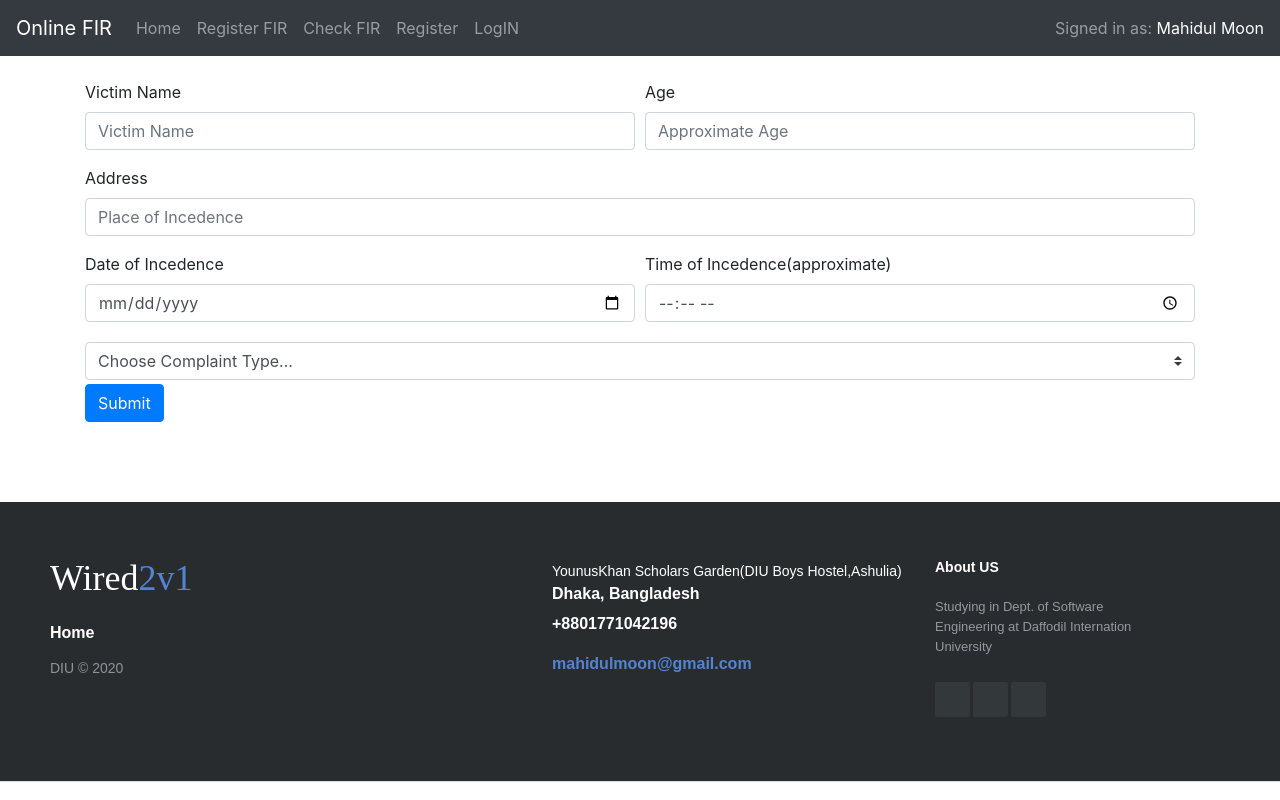
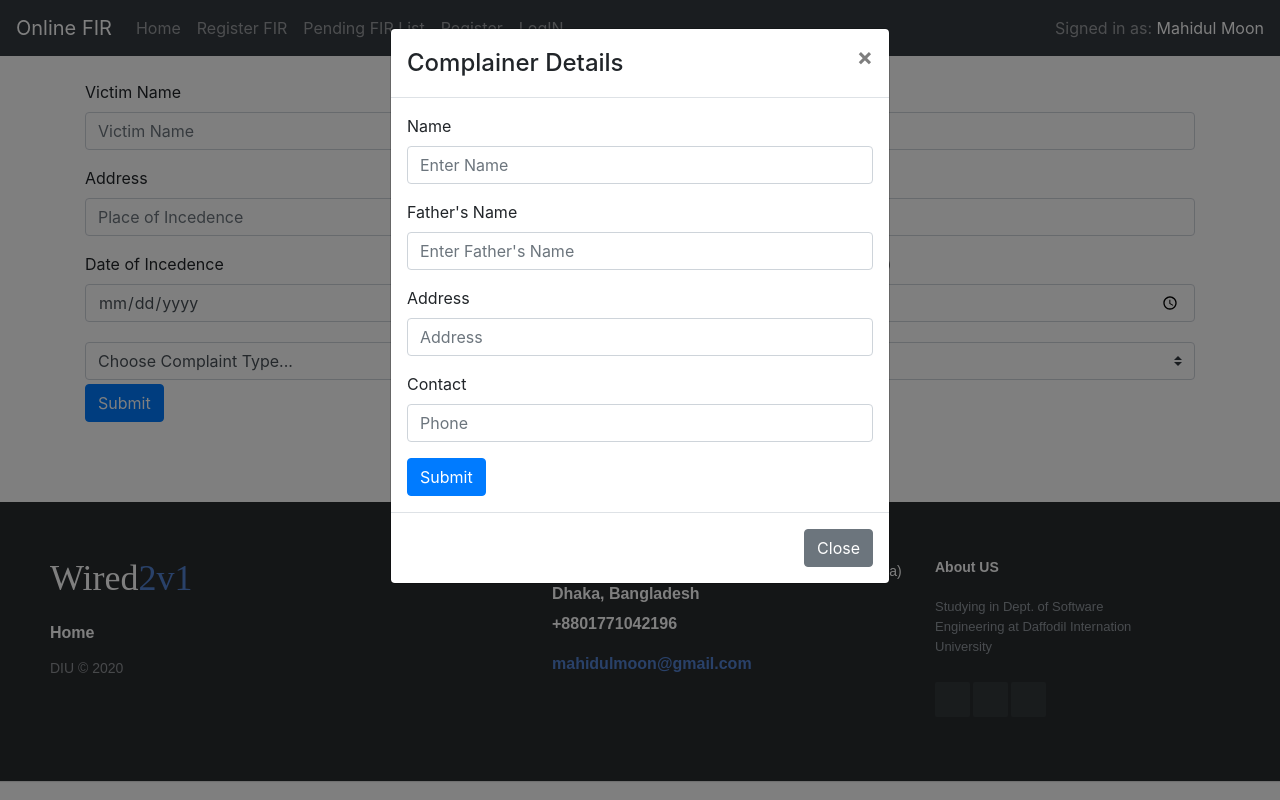
Before and after one commit to mahidulmoon/Online-FIR-Management-System, a React (Create React App) app in the folder frontend/: page /registerfir in a window 1280 px wide. Built offline with nearby package versions, Linux system fonts and the light colour scheme.

Commit message:
complainer details modal

```diff
--- a/frontend/src/Components/Firlist.js
+++ b/frontend/src/Components/Firlist.js
@@ -1,5 +1,5 @@
 import React, { Component } from 'react';
-import { Table,Container } from 'react-bootstrap';
+import { Table,Container,Button,ButtonGroup } from 'react-bootstrap';
 class Firlist extends Component {
     render() {
         return (
@@ -32,29 +32,12 @@ class Firlist extends Component {
                     <td>@mdo</td>
                     <td>Mark</td>
                     <td>Otto</td>
-                    <td>@mdo</td>
                     <td>Mark</td>
+                    <td><ButtonGroup><Button variant="primary">Approve</Button> ||
+                    <Button variant="danger"> Spam</Button></ButtonGroup></td>
 
                     </tr>
-                    <tr>
-                    <td>1</td>
-                    <td>Mark</td>
-                    <td>Otto</td>
-                    <td>@mdo</td>
-                    <td>Mark</td>
-                    <td>Otto</td>
-                    <td>@mdo</td>
-                    <td>Mark</td>
-                    <td>Otto</td>
-                    <td>@mdo</td>
-                    <td>Mark</td>
 
-                    </tr>
-                    <tr>
-                    <td>3</td>
-                    <td colSpan="2">Larry the Bird</td>
-                    <td>@twitter</td>
-                    </tr>
                 </tbody>
             </Table>
             </Container>
--- a/frontend/src/Components/Navigation.js
+++ b/frontend/src/Components/Navigation.js
@@ -8,7 +8,7 @@ class Navigation extends Component {
                 <Nav className="mr-auto">
                     <Nav.Link href="/">Home</Nav.Link>
                     <Nav.Link href="/registerfir">Register FIR</Nav.Link>
-                    <Nav.Link href="/firlist">Check FIR</Nav.Link>
+                    <Nav.Link href="/firlist">Pending FIR List</Nav.Link>
                     <Nav.Link href="/register">Register</Nav.Link>
                     <Nav.Link href="/login">LogIN</Nav.Link>
                 </Nav>
--- a/frontend/src/Components/RegisterFIR.js
+++ b/frontend/src/Components/RegisterFIR.js
@@ -1,10 +1,50 @@
 import React, { Component } from 'react';
-import { Form,Col,Button,Container } from 'react-bootstrap';
+import { Form,Col,Button,Container,Modal } from 'react-bootstrap';
 class RegisterFIR extends Component {
+    state ={
+        show: true,
+    }
+    handleClose = (event) =>{
+        this.setState({ show: false });
+    }
     render() {
         return (
             <Container>
                 <br/>
+                <Modal show={this.state.show} onHide={this.handleClose}>
+                    <Modal.Header closeButton>
+                    <Modal.Title>Complainer Details</Modal.Title>
+                    </Modal.Header>
+                    <Modal.Body><Form>
+                        <Form.Group controlId="formGroupEmail">
+                        <Form.Label>Name</Form.Label>
+                            <Form.Control type="text" placeholder="Enter Name" />
+                        </Form.Group>
+                        <Form.Group controlId="formGroupEmail">
+                        <Form.Label>Father's Name</Form.Label>
+                            <Form.Control type="text" placeholder="Enter Father's Name" />
+                        </Form.Group>
+                        <Form.Group controlId="formGroupEmail">
+                        <Form.Label>Address</Form.Label>
+                            <Form.Control type="text" placeholder="Address" />
+                        </Form.Group>
+                        <Form.Group controlId="formGroupEmail">
+                        <Form.Label>Contact</Form.Label>
+                            <Form.Control type="text" placeholder="Phone" />
+                        </Form.Group>
+
+
+                        <Button variant="primary" type="submit">
+                            Submit
+                        </Button>
+                    </Form></Modal.Body>
+                    <Modal.Footer>
+                    <Button variant="secondary" onClick={this.handleClose}>
+                        Close
+                    </Button>
+
+                    </Modal.Footer>
+                </Modal>
                 <Form>
                     <Form.Row>
                         <Form.Group as={Col} controlId="formGridEmail">
```
